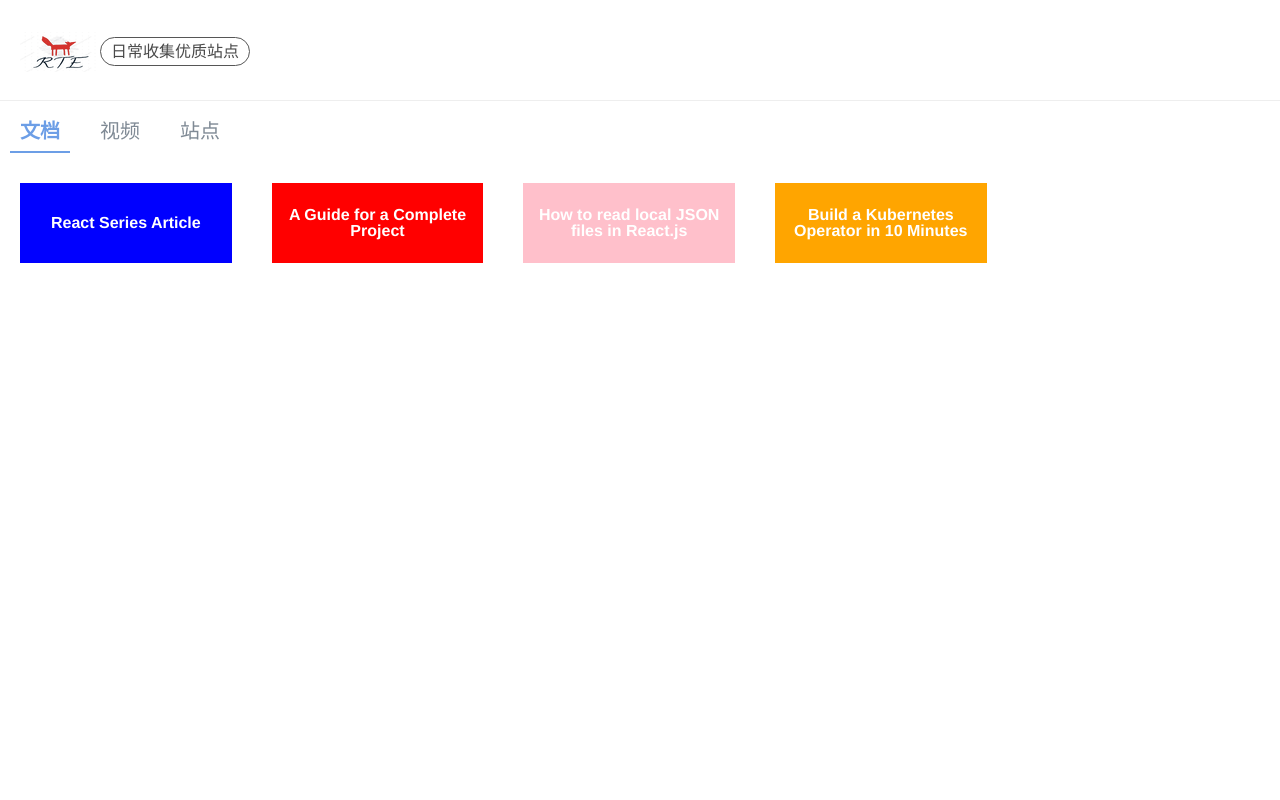
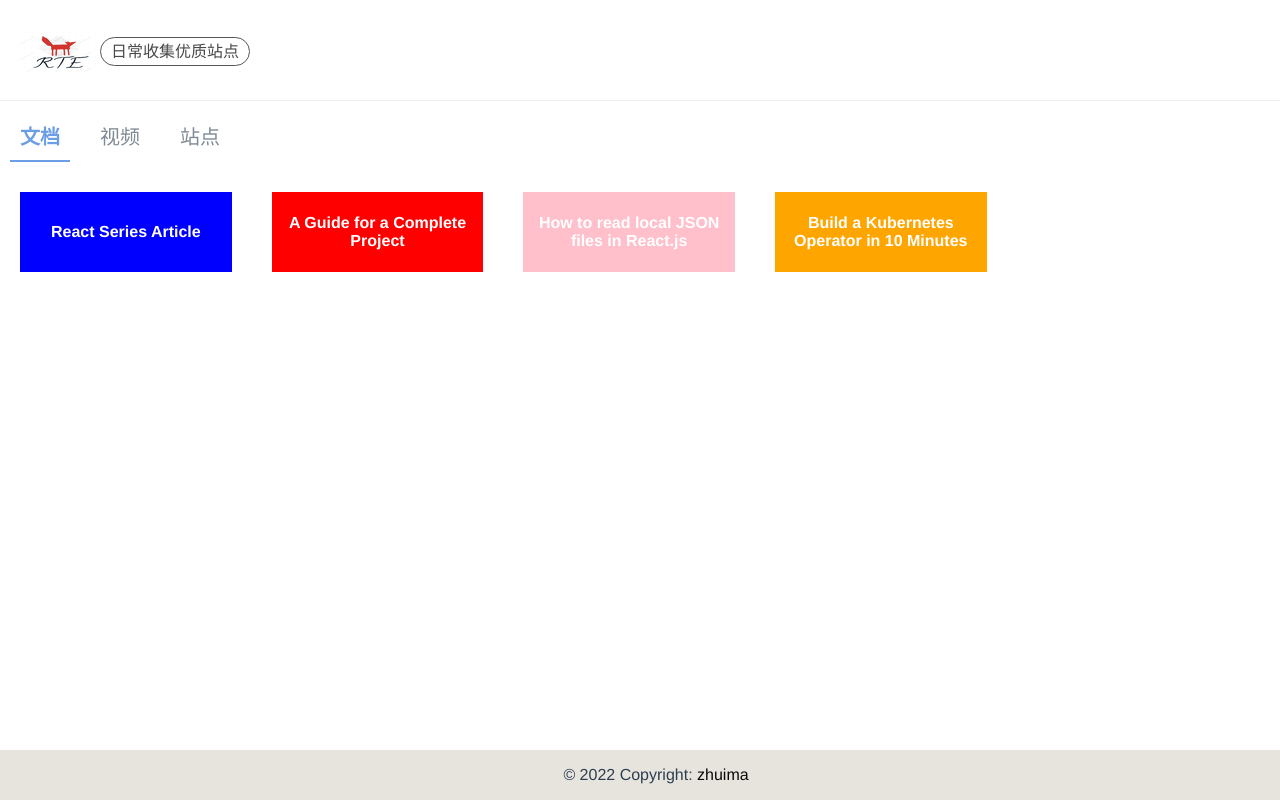
Before and after one commit to zhuima/awesome-my-learn-roadmap, a React (Vite) app: page / in a window 1280 px wide. Built offline with nearby package versions, Linux system fonts and the light colour scheme.

Commit message:
add footer

```diff
--- a/src/App.jsx
+++ b/src/App.jsx
@@ -1,6 +1,7 @@
 import React from 'react'
 import data from './data/data.json'
 import Items from './components/List/List'
+import Footer from './components/Footer/Footer'
 import './App.scss'
 
 function App() {
@@ -638,6 +639,7 @@
       </h6>
 
       <Items data={data} />
+      <Footer />
     </div>
   )
 }
--- /dev/null
+++ b/src/components/Footer/Footer.jsx
@@ -0,0 +1,16 @@
+import React from "react";
+import "./index.scss";
+
+const Footer = () => (
+  <footer className="footer">
+    <p>
+      {" "}
+      &copy; {new Date().getFullYear()} Copyright:{" "}
+      <a className="text-dark" href="https://github.com/zhuima">
+        zhuima
+      </a>
+    </p>
+  </footer>
+);
+
+export default Footer;
--- /dev/null
+++ b/src/components/Footer/index.scss
@@ -0,0 +1,14 @@
+.footer {
+    margin-top: 1rem;
+    padding: 1rem;
+    background-color: rgb(231, 228, 222);
+    position: fixed;
+    bottom: 0;
+    left: 0;
+    width: 100%;
+}
+
+a {
+    color: rgb(10, 9, 7);
+    text-decoration: none;
+}
--- a/src/index.scss
+++ b/src/index.scss
@@ -4,7 +4,27 @@
     // -moz-osx-font-smoothing: grayscale;
     text-align: center;
     color: #2c3e50;
+    height: 100%;
 }
+
+
+html,
+body {
+    height: 100%;
+    font-family: sans-serif;
+}
+
+body {
+    margin: 0;
+    padding: 0;
+}
+
+#root {
+    display: flex;
+    flex-direction: column;
+    height: 100%;
+}
+
 
 abbr, acronym, address, applet, article, aside, audio, b, big, blockquote, body, canvas, caption, center, cite, code, dd, del, details, dfn, div, dl, dt, em, embed, fieldset, figcaption, figure, footer, form, h1, h2, h3, h4, h5, h6, header, hgroup, html, i, iframe, img, ins, kbd, label, legend, li, mark, menu, nav, object, ol, output, p, pre, q, ruby, s, samp, section, small, span, strike, strong, sub, summary, sup, table, tbody, td, tfoot, th, thead, time, tr, tt, u, ul, var, video {
     margin: 0;
@@ -14,8 +34,3 @@
     font: inherit;
     vertical-align: baseline;
 }
-
-
-body {
-    line-height: 1;
-}
```
Also changed, not shown: package.json (+10 -4 lines), 1 other file (tests, documents, lock files or other folders).
